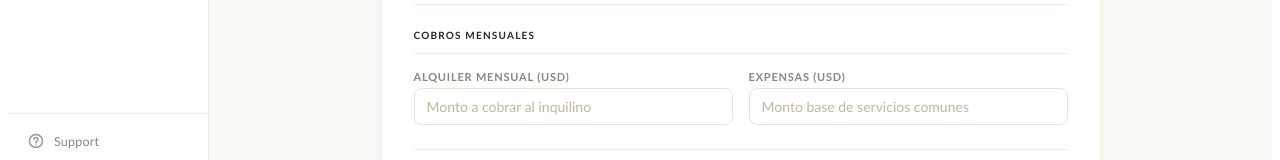
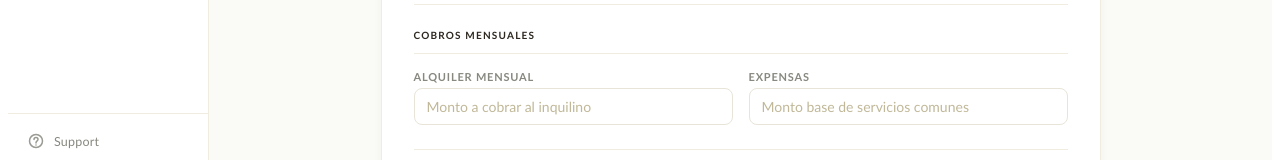
Before and after one commit to TP-Gestion/rent-web, a React (Vite) app: page /nueva-propiedad in a window 1280 px wide. Shown: the part 577-737 px from the top of the page. Built offline with nearby package versions, Linux system fonts and the light colour scheme; no server answers.

Commit message:
fix: wording usd removido

```diff
--- a/src/pages/NuevaPropiedadPage.tsx
+++ b/src/pages/NuevaPropiedadPage.tsx
@@ -320,7 +320,7 @@ export default function NuevaPropiedadPage() {
             <div className="np-section-title">Cobros mensuales</div>
             <div className="np-grid-2">
               <InputField
-                label="Alquiler mensual (USD)"
+                label="Alquiler mensual"
                 placeholder="Monto a cobrar al inquilino"
                 type="number"
                 min="1"
@@ -330,7 +330,7 @@ export default function NuevaPropiedadPage() {
                 error={errors.montoAlquiler}
               />
               <InputField
-                label="Expensas (USD)"
+                label="Expensas"
                 placeholder="Monto base de servicios comunes"
                 type="number"
                 min="1"
```
